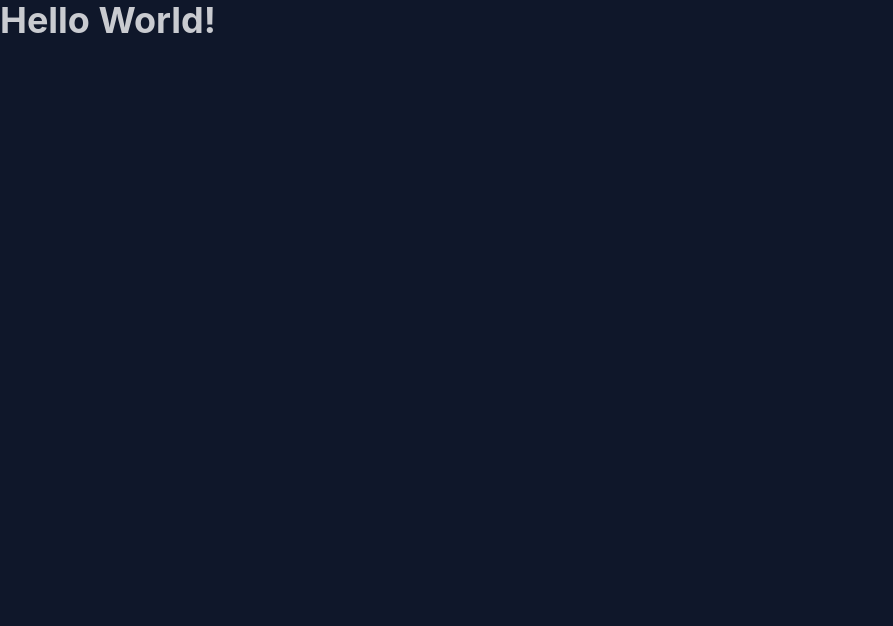
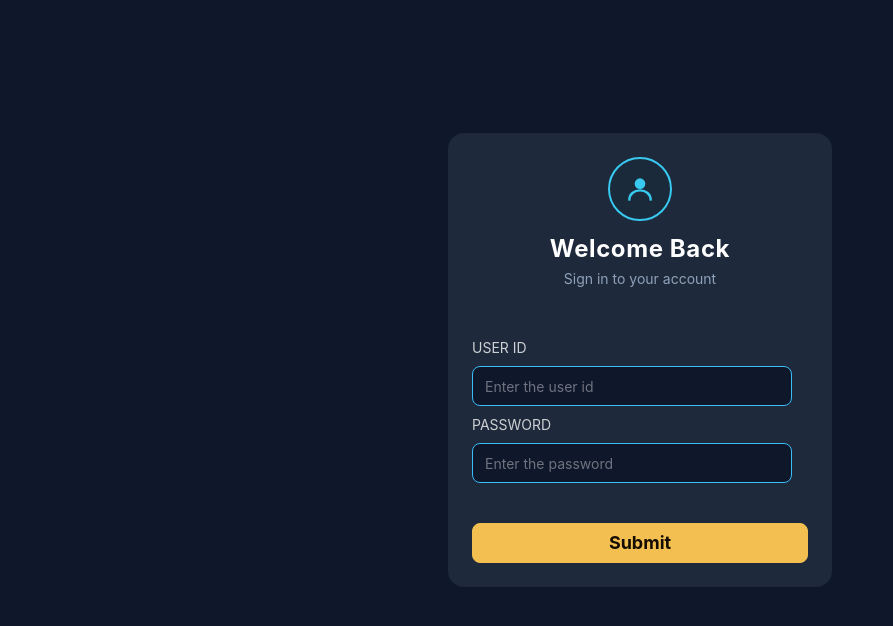
Before and after one commit to Tanish866/CRM_APP, a React (Vite) app: page /login in a window 1280 px wide. Shown: the top 626 px of the page, without its empty margins (0-893 px from the left). Built offline with nearby package versions, Linux system fonts and the light colour scheme.

Commit message:
feat:Added login page with ui

```diff
--- a/src/App.jsx
+++ b/src/App.jsx
@@ -1,12 +1,11 @@
 import './App.css'
+import Login from './pages/Authentication/Login'
 
 function App() {
 
   return (
     <>
-      <h1 className="text-4xl font-bold text-white-500">
-        Hello World!
-      </h1>
+      <Login/>
     </>
   )
 }
--- /dev/null
+++ b/src/pages/Authentication/Login.jsx
@@ -0,0 +1,36 @@
+function Login(){
+    return (
+        <div className="flex justify-center items-center h-[90vh]">
+            <div className="card bg-neutral text-neutral-content w-96">
+                <div class="flex flex-col items-center mb-6 mt-6">
+                    <div class="w-16 h-16 rounded-full bg-[#1a2a3a] border-2 border-[#38c9f0] flex items-center justify-center mb-3">
+                        <svg xmlns="http://www.w3.org/2000/svg" class="w-8 h-8 text-[#38c9f0]" viewBox="0 0 24 24" fill="none" stroke="currentColor" stroke-width="1.8" stroke-linecap="round" stroke-linejoin="round">
+                            <circle cx="12" cy="8" r="4" fill="#38c9f0" stroke="none"/>
+                            <path d="M4 20c0-4 3.6-7 8-7s8 3 8 7" stroke="#38c9f0" stroke-width="1.8"/>
+                        </svg>
+                    </div>
+                    <h2 class="text-2xl font-bold text-white tracking-wide">Welcome Back</h2>
+                    <p class="text-sm text-slate-400 mt-1">Sign in to your account</p>
+                </div>
+                <div className="card-body items-center text-start">
+                    <div className="w-full">
+                        <div>USER ID</div>
+                    </div>
+                    <div className="w-full">
+                        <input type="text" placeholder="Enter the user id " className="input input-primary" />
+                    </div>
+                    <div className="w-full">
+                        <div>PASSWORD</div>
+                    </div>
+                    <div className="w-full">
+                        <input type="password" placeholder="Enter the password" className="input input-primary" />
+                    </div>
+                    <div className="w-full">
+                        <button className="btn btn-warning  font-bold text-lg w-full mt-8">Submit</button>
+                    </div>
+                </div>
+            </div>
+        </div>
+    );
+}
+export default Login;
```
